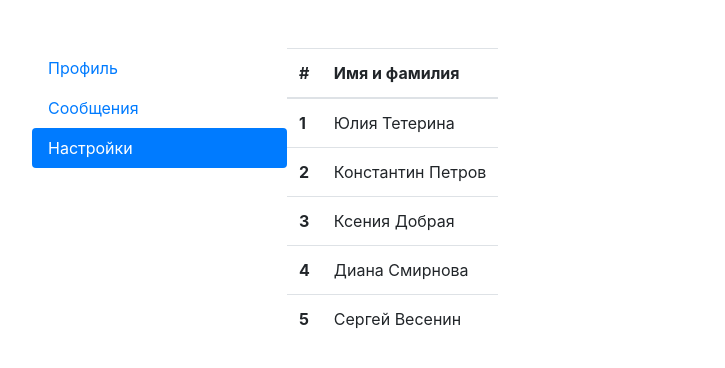
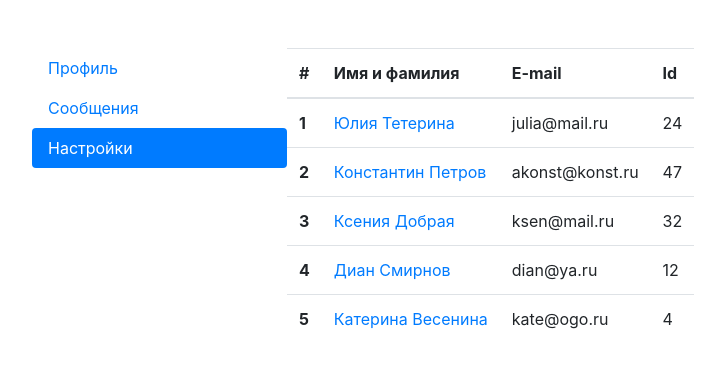
Before and after one commit to crashberry/vite-react-app, a React (Vite) app: page /settings in a window 1280 px wide. Shown: the top 368 px of the page, without its empty margins (53-778 px from the left). Built offline with nearby package versions, Linux system fonts and the light colour scheme.

Commit message:
before deployment

```diff
--- a/src/components/Settings.jsx
+++ b/src/components/Settings.jsx
@@ -1,10 +1,16 @@
+import { NavLink } from "react-router-dom";
+
 const TableRow = (props) => {
   return (
     <tr>
       <th scope="row">{props.index + 1}</th>
       <td>
-        {props.name} {props.lastname}
+        <NavLink to={"/profile/" + props.id}>
+          {props.name} {props.lastname}
+        </NavLink>
       </td>
+      <td>{props.email}</td>
+      <td>{props.id}</td>
     </tr>
   );
 };
@@ -18,7 +24,16 @@ export const Settings = (props) => {
   let userRow = [];
 
   for (let i = 0; i < usersCount; i++) {
-    userRow.push(<TableRow name={users[i].name} lastname={users[i].lastname} index={i} key={i} />);
+    userRow.push(
+      <TableRow
+        name={users[i].name}
+        lastname={users[i].lastname}
+        email={users[i].email}
+        id={users[i].id}
+        index={i}
+        key={i}
+      />
+    );
   }
 
   return (
@@ -29,6 +44,8 @@ export const Settings = (props) => {
             <tr>
               <th scope="col">#</th>
               <th scope="col">Имя и фамилия</th>
+              <th scope="col">E-mail</th>
+              <th scope="col">Id</th>
             </tr>
           </thead>
           <tbody>{userRow}</tbody>
--- a/src/state.jsx
+++ b/src/state.jsx
@@ -34,18 +34,18 @@ const users = {
       "https://images.unsplash.com/photo-1494790108377-be9c29b29330?ixlib=rb-4.0.3&ixid=M3wxMjA3fDB8MHxzZWFyY2h8Mnx8dXNlcnN8ZW58MHx8MHx8fDA%3D&w=300&q=80",
   },
   3: {
-    name: "Диана",
-    lastname: "Смирнова",
+    name: "Диан",
+    lastname: "Смирнов",
     id: 12,
-    email: "diana@ya.ru",
+    email: "dian@ya.ru",
     avatar:
-      "https://images.unsplash.com/photo-1494790108377-be9c29b29330?ixlib=rb-4.0.3&ixid=M3wxMjA3fDB8MHxzZWFyY2h8Mnx8dXNlcnN8ZW58MHx8MHx8fDA%3D&w=300&q=80",
+      "https://images.unsplash.com/photo-1507003211169-0a1dd7228f2d?ixlib=rb-4.0.3&ixid=M3wxMjA3fDB8MHxzZWFyY2h8Mnx8dXNlciUyMHBlcnNvbmF8ZW58MHx8MHx8fDA%3D&w=300&q=80",
   },
   4: {
-    name: "Сергей",
-    lastname: "Весенин",
+    name: "Катерина",
+    lastname: "Весенина",
     id: 4,
-    email: "serg@ogo.ru",
+    email: "kate@ogo.ru",
     avatar:
       "https://images.unsplash.com/photo-1573497019940-1c28c88b4f3e?ixlib=rb-4.0.3&ixid=M3wxMjA3fDB8MHxzZWFyY2h8MXx8dXNlciUyMHBlcnNvbmF8ZW58MHx8MHx8fDA%3D&w=300&q=80",
   },
```
